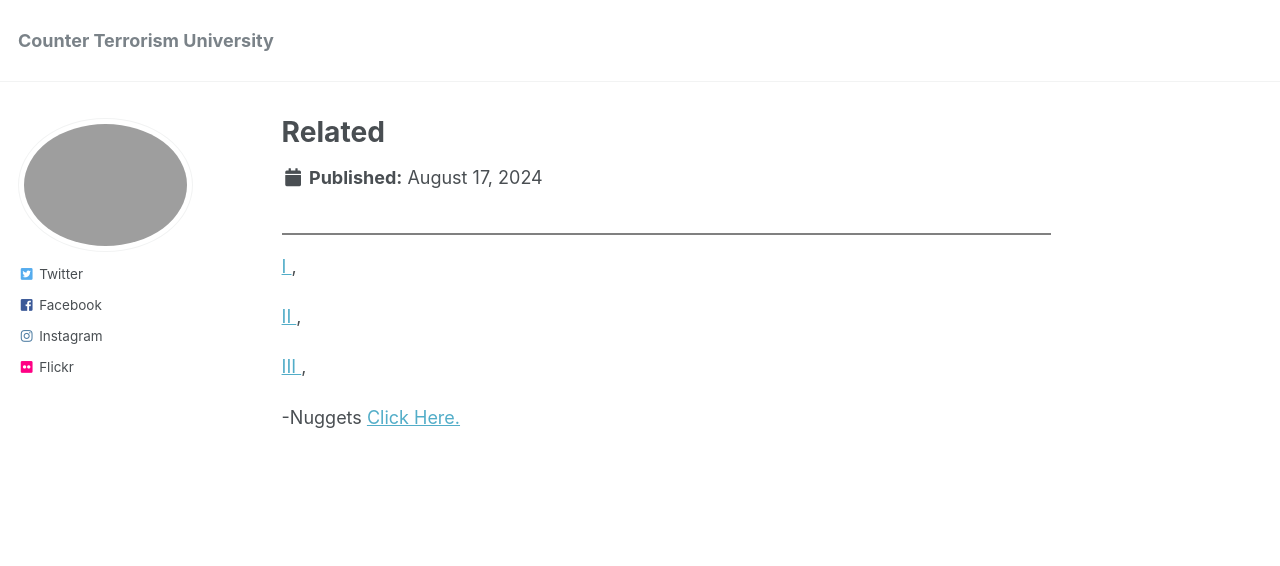
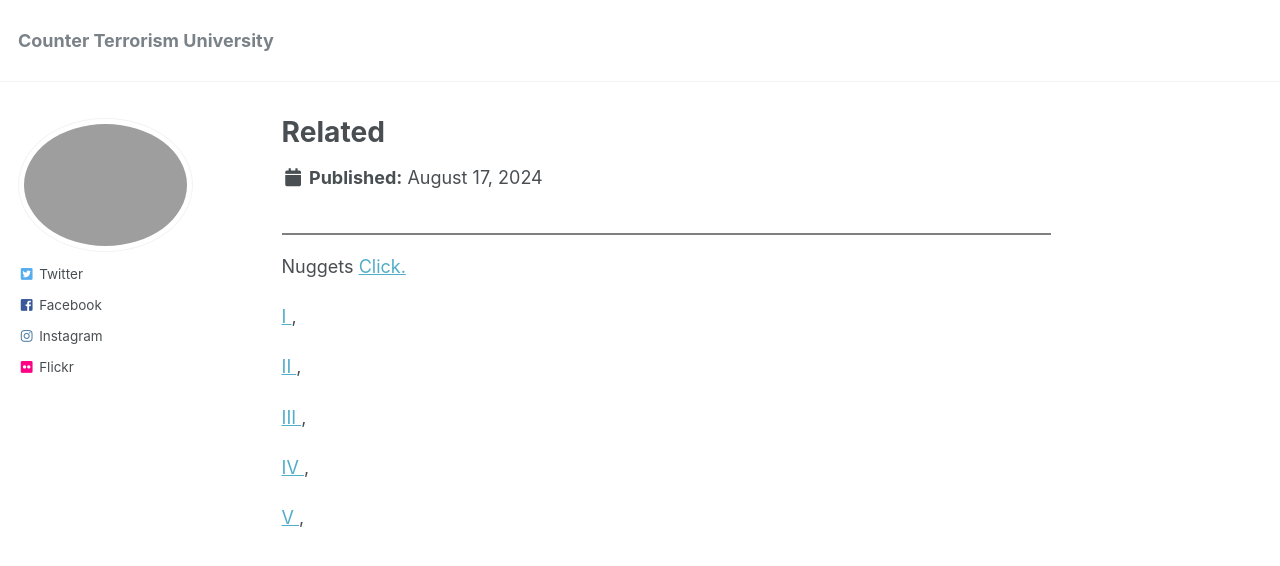
Before and after one commit to phdcsseiden/phdcsseiden.github.io, a Jekyll site: the page built from _pages/Related.md, in a window 1280 px wide. Shown: the top 566 px of the page. Built offline with Jekyll 4.4.1, drawn with Linux system fonts in a browser that asks for light colours.

Commit message:
Update Related.md

```diff
--- a/_pages/Related.md
+++ b/_pages/Related.md
@@ -24,4 +27,7 @@
 <a href=" https://aa.usno.navy.mil/faq/millennium#:~:text=Therefore%2C%20the%2021st%20century%20began,the%20years%20AD%201%2D1000 "> III </a> ,
 
 
--Nuggets <a href=" https://phdcsseiden.github.io/Nuggets/ "> Click Here. </a>
+<a href=" https://history.state.gov/historicaldocuments/frus1949v05/d17 "> IV </a> ,
+
+
+<a href=" https://history.state.gov/historicaldocuments/frus1949v05/d13 "> V </a> ,
```
Also changed, not shown: other parts of _pages/Related.md (+3 -0 lines).
